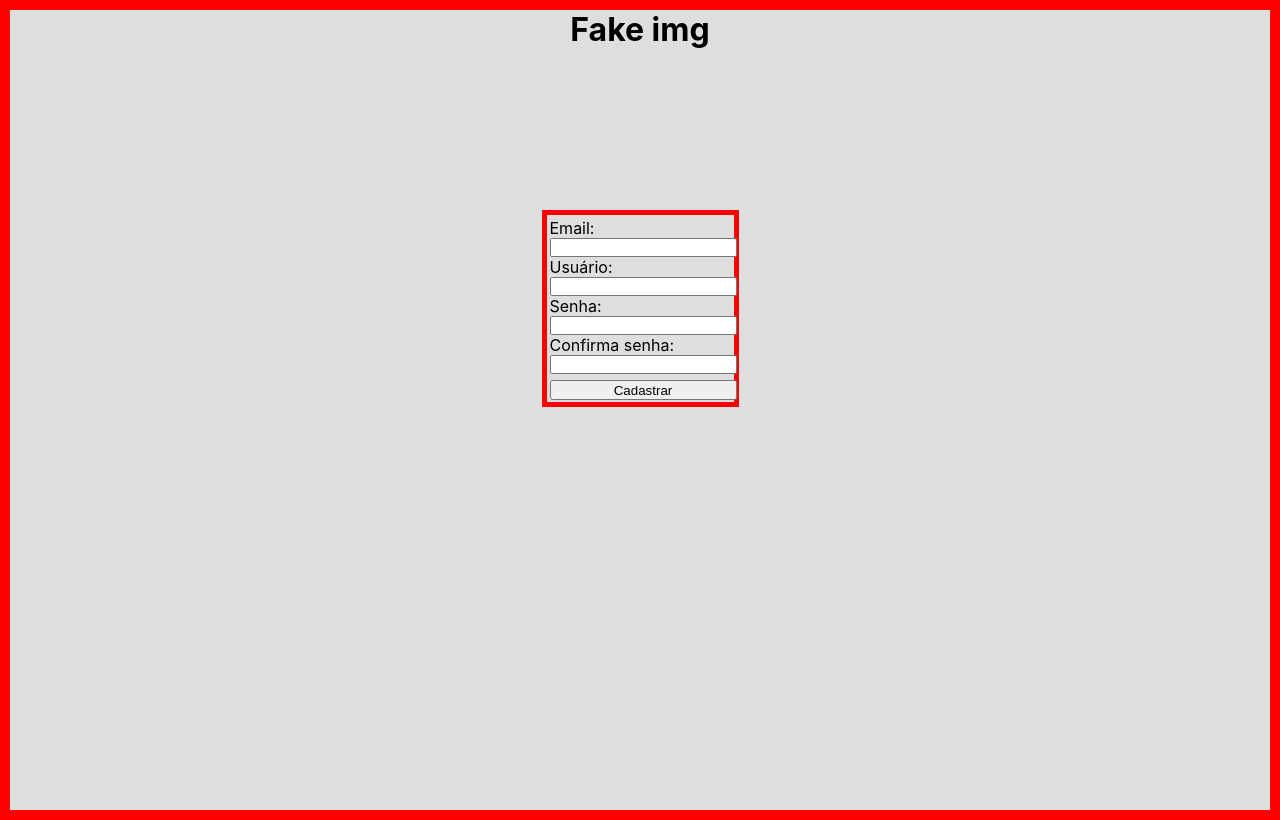
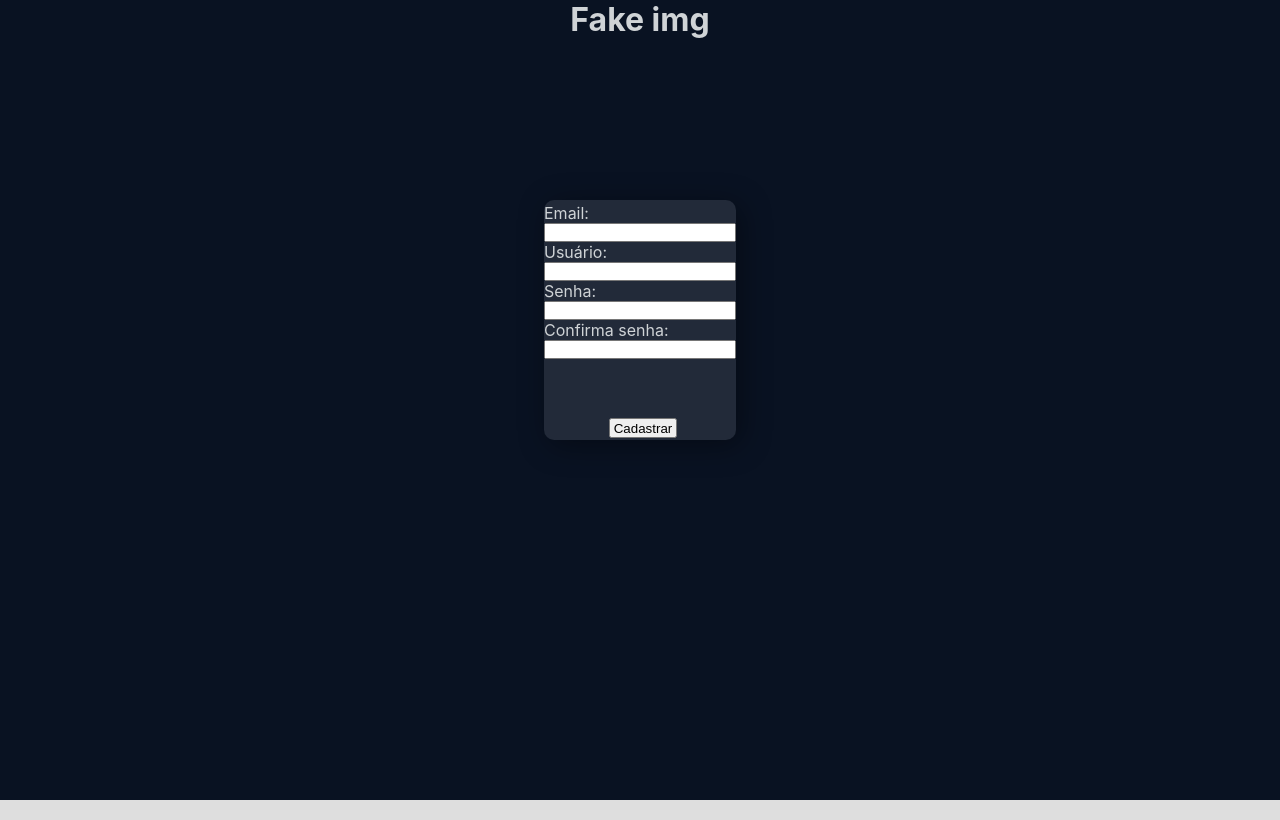
Before and after one commit to alisson-sds/fynansis, a React (Create React App) app: page /Register in a window 1280 px wide. Built offline with nearby package versions, Linux system fonts and the light colour scheme.

Commit message:
Estilizando página de login e de cadastro

```diff
--- a/src/App.css
+++ b/src/App.css
@@ -1,9 +1,11 @@
 .App {
   display: flex;
   flex-direction: column;
-  border: 10px solid red;
   height: 100%;
   align-items: center;
+  color: #cfd3d6;
+  background-color: #091222;
+  background-size: cover;
 }
 
 .button {
@@ -25,7 +27,14 @@
 }
 
 .loginDiv {
-  border: 5px solid red;
+  position: relative;
+  width: 15%;
+  height: 30%;
+  border-radius: 10px;
+  background-color: rgba(255, 255, 255, 0.1);
+  box-shadow: 5px 5px 30px rgba(0, 0, 0, 0.4);
   display: flex;
   flex-direction: column;
+  align-items: center;
+  justify-content: space-between;
 }
--- a/src/Home.css
+++ b/src/Home.css
@@ -117,6 +117,7 @@ a:hover {
   display: flex;
   flex-direction: column;
   font-family: 'Montserrat', sans-serif;
+  box-shadow: 0em 0 0.9em #091222;
 }
 
 .block i {
@@ -142,6 +143,7 @@ a:hover {
   display: flex;
   flex-direction: column;
   font-family: 'Montserrat', sans-serif;
+  box-shadow: 0em 0 0.9em #091222;
 }
 
 .detailBlock i,
```
